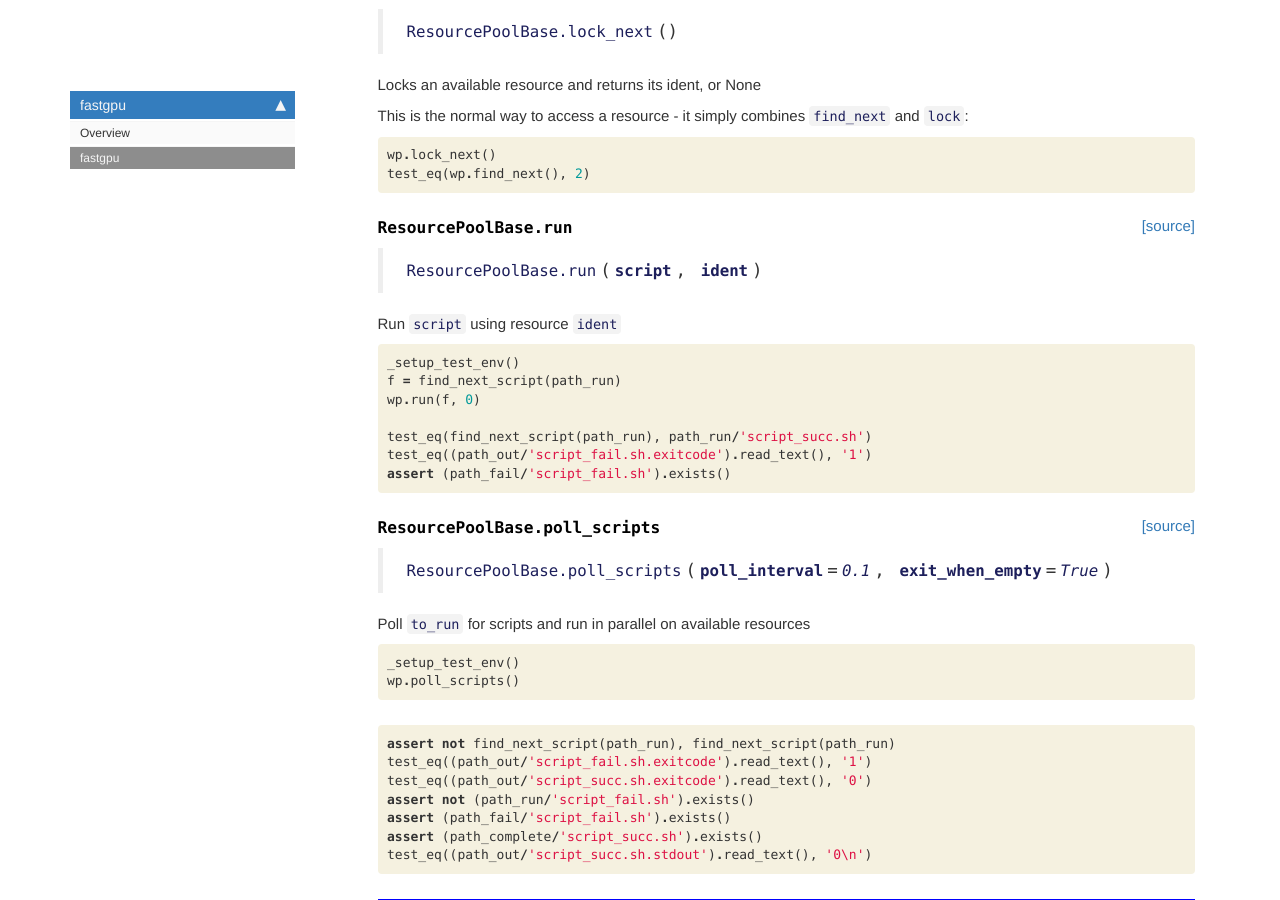
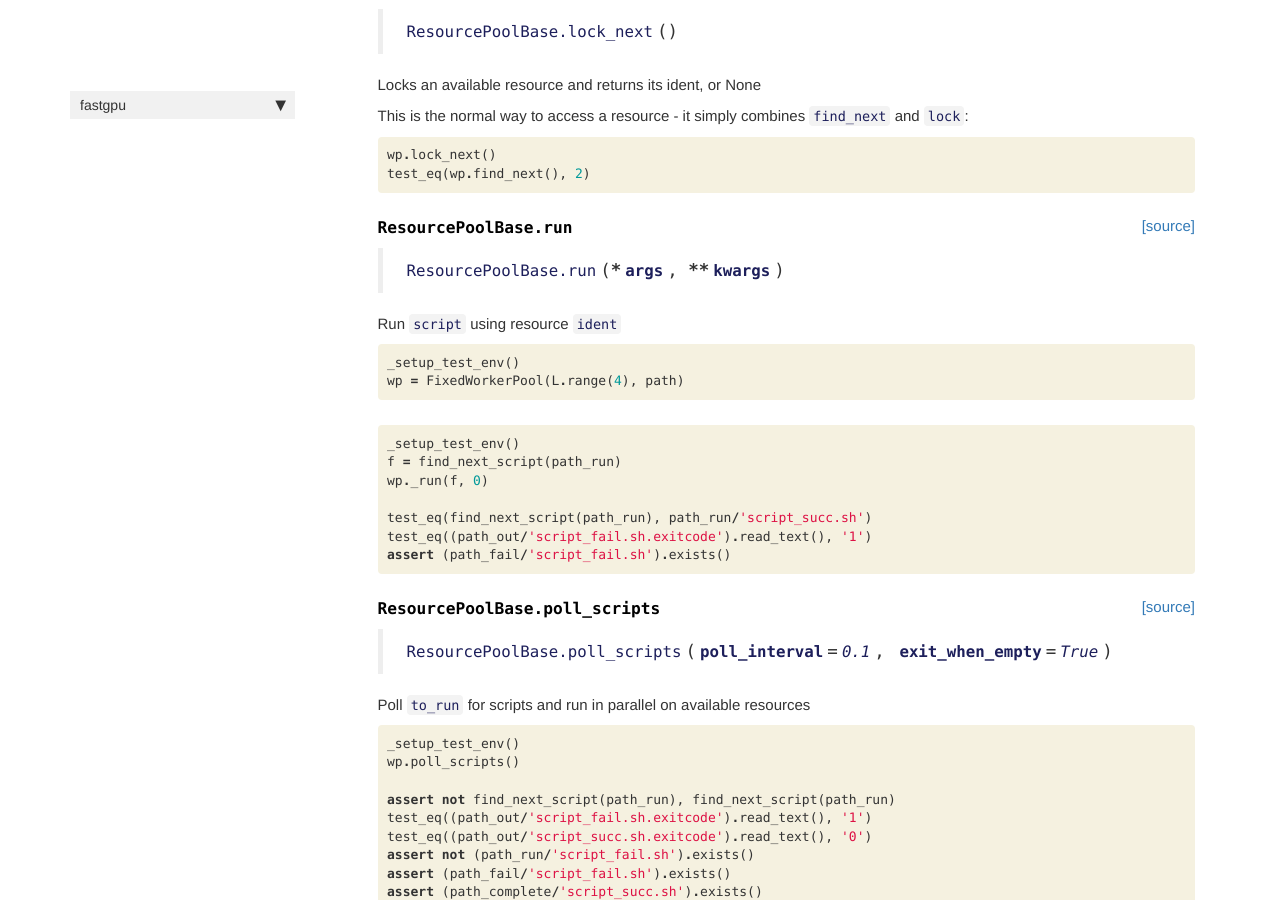
Before and after one commit to fastai/fastgpu, a Jekyll site: the page built from docs/core.html, in a window 1280 px wide and 900 px high, scrolled down 3234 px. Built offline with Jekyll 4.4.1, drawn with Linux system fonts in a browser that asks for light colours; nearby versions of some CDN libraries; comment, search, counter and statistics services are not loaded.

```diff
--- a/docs/_data/sidebars/home_sidebar.yml
+++ b/docs/_data/sidebars/home_sidebar.yml
@@ -11,7 +11,7 @@ entries:
       url: /
     - output: web,pdf
       title: fastgpu
-      url: /core
+      url: /utils
     output: web
     title: fastgpu
   output: web
--- a/docs/core.html
+++ b/docs/core.html
@@ -257,7 +257,7 @@ summary: "API details"
 </div>
 <div class="cell border-box-sizing text_cell rendered"><div class="inner_cell">
 <div class="text_cell_render border-box-sizing rendered_html">
-<p>This abstract class locks and unlocks resources using lockfiles. Override <code>all_ids</code> to make the list of resources available. See <a href="/core.html#FixedWorkerPool"><code>FixedWorkerPool</code></a> for a simple example and details on each method.</p>
+<p>This abstract class locks and unlocks resources using lockfiles. Override <code>all_ids</code> to make the list of resources available. See <a href="core.html#FixedWorkerPool"><code>FixedWorkerPool</code></a> for a simple example and details on each method.</p>
 
 </div>
 </div>
@@ -274,7 +274,7 @@ summary: "API details"
 
 
 <div class="output_markdown rendered_html output_subarea ">
-<h2 id="FixedWorkerPool" class="doc_header"><code>class</code> <code>FixedWorkerPool</code><a href="https://github.com/fastai/fastgpu/tree/master/fastgpu/core.py#L95" class="source_link" style="float:right">[source]</a></h2><blockquote><p><code>FixedWorkerPool</code>(<strong><code>worker_ids</code></strong>, <strong><code>path</code></strong>) :: <a href="/core.html#ResourcePoolBase"><code>ResourcePoolBase</code></a></p>
+<h2 id="FixedWorkerPool" class="doc_header"><code>class</code> <code>FixedWorkerPool</code><a href="https://github.com/fastai/fastgpu/tree/master/fastgpu/core.py#L99" class="source_link" style="float:right">[source]</a></h2><blockquote><p><code>FixedWorkerPool</code>(<strong><code>worker_ids</code></strong>, <strong><code>path</code></strong>) :: <a href="core.html#ResourcePoolBase"><code>ResourcePoolBase</code></a></p>
 </blockquote>
 <p>Vends locked access to fixed list of idents</p>
 
@@ -288,7 +288,7 @@ summary: "API details"
 </div>
 <div class="cell border-box-sizing text_cell rendered"><div class="inner_cell">
 <div class="text_cell_render border-box-sizing rendered_html">
-<p>The simplest possible <a href="/core.html#ResourcePoolBase"><code>ResourcePoolBase</code></a> subclass - the resources are just a list of ids. For instance:</p>
+<p>The simplest possible <a href="core.html#ResourcePoolBase"><code>ResourcePoolBase</code></a> subclass - the resources are just a list of ids. For instance:</p>
 
 </div>
 </div>
@@ -482,7 +482,7 @@ summary: "API details"
 
 
 <div class="output_markdown rendered_html output_subarea ">
-<h4 id="ResourcePoolBase.run" class="doc_header"><code>ResourcePoolBase.run</code><a href="https://github.com/fastai/fastgpu/tree/master/fastgpu/core.py#L66" class="source_link" style="float:right">[source]</a></h4><blockquote><p><code>ResourcePoolBase.run</code>(<strong><code>script</code></strong>, <strong><code>ident</code></strong>)</p>
+<h4 id="ResourcePoolBase.run" class="doc_header"><code>ResourcePoolBase.run</code><a href="https://github.com/fastai/fastgpu/tree/master/fastgpu/core.py#L71" class="source_link" style="float:right">[source]</a></h4><blockquote><p><code>ResourcePoolBase.run</code>(<strong>*<code>args</code></strong>, <strong>**<code>kwargs</code></strong>)</p>
 </blockquote>
 <p>Run <code>script</code> using resource <code>ident</code></p>
 
@@ -500,8 +500,22 @@ summary: "API details"
 <div class="inner_cell">
     <div class="input_area">
 <div class=" highlight hl-ipython3"><pre><span></span><span class="n">_setup_test_env</span><span class="p">()</span>
+<span class="n">wp</span> <span class="o">=</span> <span class="n">FixedWorkerPool</span><span class="p">(</span><span class="n">L</span><span class="o">.</span><span class="n">range</span><span class="p">(</span><span class="mi">4</span><span class="p">),</span> <span class="n">path</span><span class="p">)</span>
+</pre></div>
+
+    </div>
+</div>
+</div>
+
+</div>
+<div class="cell border-box-sizing code_cell rendered">
+<div class="input">
+
+<div class="inner_cell">
+    <div class="input_area">
+<div class=" highlight hl-ipython3"><pre><span></span><span class="n">_setup_test_env</span><span class="p">()</span>
 <span class="n">f</span> <span class="o">=</span> <span class="n">find_next_script</span><span class="p">(</span><span class="n">path_run</span><span class="p">)</span>
-<span class="n">wp</span><span class="o">.</span><span class="n">run</span><span class="p">(</span><span class="n">f</span><span class="p">,</span> <span class="mi">0</span><span class="p">)</span>
+<span class="n">wp</span><span class="o">.</span><span class="n">_run</span><span class="p">(</span><span class="n">f</span><span class="p">,</span> <span class="mi">0</span><span class="p">)</span>
 
 <span class="n">test_eq</span><span class="p">(</span><span class="n">find_next_script</span><span class="p">(</span><span class="n">path_run</span><span class="p">),</span> <span class="n">path_run</span><span class="o">/</span><span class="s1">&#39;script_succ.sh&#39;</span><span class="p">)</span>
 <span class="n">test_eq</span><span class="p">((</span><span class="n">path_out</span><span class="o">/</span><span class="s1">&#39;script_fail.sh.exitcode&#39;</span><span class="p">)</span><span class="o">.</span><span class="n">read_text</span><span class="p">(),</span> <span class="s1">&#39;1&#39;</span><span class="p">)</span>
@@ -522,7 +536,7 @@ summary: "API details"
 
 
 <div class="output_markdown rendered_html output_subarea ">
-<h4 id="ResourcePoolBase.poll_scripts" class="doc_header"><code>ResourcePoolBase.poll_scripts</code><a href="https://github.com/fastai/fastgpu/tree/master/fastgpu/core.py#L71" class="source_link" style="float:right">[source]</a></h4><blockquote><p><code>ResourcePoolBase.poll_scripts</code>(<strong><code>poll_interval</code></strong>=<em><code>0.1</code></em>, <strong><code>exit_when_empty</code></strong>=<em><code>True</code></em>)</p>
+<h4 id="ResourcePoolBase.poll_scripts" class="doc_header"><code>ResourcePoolBase.poll_scripts</code><a href="https://github.com/fastai/fastgpu/tree/master/fastgpu/core.py#L75" class="source_link" style="float:right">[source]</a></h4><blockquote><p><code>ResourcePoolBase.poll_scripts</code>(<strong><code>poll_interval</code></strong>=<em><code>0.1</code></em>, <strong><code>exit_when_empty</code></strong>=<em><code>True</code></em>)</p>
 </blockquote>
 <p>Poll <code>to_run</code> for scripts and run in parallel on available resources</p>
 
@@ -541,19 +555,8 @@ summary: "API details"
     <div class="input_area">
 <div class=" highlight hl-ipython3"><pre><span></span><span class="n">_setup_test_env</span><span class="p">()</span>
 <span class="n">wp</span><span class="o">.</span><span class="n">poll_scripts</span><span class="p">()</span>
-</pre></div>
 
-    </div>
-</div>
-</div>
-
-</div>
-<div class="cell border-box-sizing code_cell rendered">
-<div class="input">
-
-<div class="inner_cell">
-    <div class="input_area">
-<div class=" highlight hl-ipython3"><pre><span></span><span class="k">assert</span> <span class="ow">not</span> <span class="n">find_next_script</span><span class="p">(</span><span class="n">path_run</span><span class="p">),</span> <span class="n">find_next_script</span><span class="p">(</span><span class="n">path_run</span><span class="p">)</span>
+<span class="k">assert</span> <span class="ow">not</span> <span class="n">find_next_script</span><span class="p">(</span><span class="n">path_run</span><span class="p">),</span> <span class="n">find_next_script</span><span class="p">(</span><span class="n">path_run</span><span class="p">)</span>
 <span class="n">test_eq</span><span class="p">((</span><span class="n">path_out</span><span class="o">/</span><span class="s1">&#39;script_fail.sh.exitcode&#39;</span><span class="p">)</span><span class="o">.</span><span class="n">read_text</span><span class="p">(),</span> <span class="s1">&#39;1&#39;</span><span class="p">)</span>
 <span class="n">test_eq</span><span class="p">((</span><span class="n">path_out</span><span class="o">/</span><span class="s1">&#39;script_succ.sh.exitcode&#39;</span><span class="p">)</span><span class="o">.</span><span class="n">read_text</span><span class="p">(),</span> <span class="s1">&#39;0&#39;</span><span class="p">)</span>
 <span class="k">assert</span> <span class="ow">not</span> <span class="p">(</span><span class="n">path_run</span><span class="o">/</span><span class="s1">&#39;script_fail.sh&#39;</span><span class="p">)</span><span class="o">.</span><span class="n">exists</span><span class="p">()</span>
@@ -585,7 +588,7 @@ summary: "API details"
 
 
 <div class="output_markdown rendered_html output_subarea ">
-<h2 id="ResourcePoolGPU" class="doc_header"><code>class</code> <code>ResourcePoolGPU</code><a href="https://github.com/fastai/fastgpu/tree/master/fastgpu/core.py#L106" class="source_link" style="float:right">[source]</a></h2><blockquote><p><code>ResourcePoolGPU</code>(<strong><code>path</code></strong>) :: <a href="/core.html#ResourcePoolBase"><code>ResourcePoolBase</code></a></p>
+<h2 id="ResourcePoolGPU" class="doc_header"><code>class</code> <code>ResourcePoolGPU</code><a href="https://github.com/fastai/fastgpu/tree/master/fastgpu/core.py#L110" class="source_link" style="float:right">[source]</a></h2><blockquote><p><code>ResourcePoolGPU</code>(<strong><code>path</code></strong>) :: <a href="core.html#ResourcePoolBase"><code>ResourcePoolBase</code></a></p>
 </blockquote>
 <p>Vends locked access to NVIDIA GPUs</p>
 
@@ -614,7 +617,7 @@ summary: "API details"
 </div>
 <div class="cell border-box-sizing text_cell rendered"><div class="inner_cell">
 <div class="text_cell_render border-box-sizing rendered_html">
-<p>This is a resource pool that uses <a href="https://pypi.org/project/pynvml/">pynvml</a> to find GPUs that aren't being used (based on whether they have memory allocated). It is implemented by overriding two methods from <a href="/core.html#ResourcePoolBase"><code>ResourcePoolBase</code></a>. Usage is identical to <a href="/core.html#FixedWorkerPool"><code>FixedWorkerPool</code></a>, except that you don't need to pass in <code>worker_ids</code>, since available GPUs are considered to be the resource pool.</p>
+<p>This is a resource pool that uses <a href="https://pypi.org/project/pynvml/">pynvml</a> to find GPUs that aren't being used (based on whether they have memory allocated). It is implemented by overriding two methods from <a href="core.html#ResourcePoolBase"><code>ResourcePoolBase</code></a>. Usage is identical to <a href="core.html#FixedWorkerPool"><code>FixedWorkerPool</code></a>, except that you don't need to pass in <code>worker_ids</code>, since available GPUs are considered to be the resource pool.</p>
 
 </div>
 </div>
@@ -628,7 +631,7 @@ summary: "API details"
 
 
 <div class="output_markdown rendered_html output_subarea ">
-<h4 id="ResourcePoolGPU.is_available" class="doc_header"><code>ResourcePoolGPU.is_available</code><a href="https://github.com/fastai/fastgpu/tree/master/fastgpu/core.py#L117" class="source_link" style="float:right">[source]</a></h4><blockquote><p><code>ResourcePoolGPU.is_available</code>(<strong><code>ident</code></strong>)</p>
+<h4 id="ResourcePoolGPU.is_available" class="doc_header"><code>ResourcePoolGPU.is_available</code><a href="https://github.com/fastai/fastgpu/tree/master/fastgpu/core.py#L127" class="source_link" style="float:right">[source]</a></h4><blockquote><p><code>ResourcePoolGPU.is_available</code>(<strong><code>ident</code></strong>)</p>
 </blockquote>
 <p>If a GPU's used_memory is less than 1G and is running no procs then it will be regarded as available</p>
 
@@ -649,7 +652,7 @@ summary: "API details"
 
 
 <div class="output_markdown rendered_html output_subarea ">
-<h4 id="ResourcePoolGPU.all_ids" class="doc_header"><code>ResourcePoolGPU.all_ids</code><a href="https://github.com/fastai/fastgpu/tree/master/fastgpu/core.py#L124" class="source_link" style="float:right">[source]</a></h4><blockquote><p><code>ResourcePoolGPU.all_ids</code>()</p>
+<h4 id="ResourcePoolGPU.all_ids" class="doc_header"><code>ResourcePoolGPU.all_ids</code><a href="https://github.com/fastai/fastgpu/tree/master/fastgpu/core.py#L134" class="source_link" style="float:right">[source]</a></h4><blockquote><p><code>ResourcePoolGPU.all_ids</code>()</p>
 </blockquote>
 <p>All GPUs</p>
 
--- a/docs/index.html
+++ b/docs/index.html
@@ -68,10 +68,10 @@ optional arguments:
 <div class="cell border-box-sizing text_cell rendered"><div class="inner_cell">
 <div class="text_cell_render border-box-sizing rendered_html">
 <p><code>path</code> defaults to the current directory. The path should contain a subdirectory <code>to_run</code> containing executable scripts you wish to run. It should not contain any other files, although it can contain subdirectories (which are ignored).</p>
-<p><code>fastgpu_poll</code> will run each script in <code>to_run</code> in sorted order. Each script will be assigned to one GPU. The id of the GPU selected will be passed as the first argument to the script; it is the responsibility of your script to use this GPU.</p>
+<p><code>fastgpu_poll</code> will run each script in <code>to_run</code> in sorted order. Each script will be assigned to one GPU. The <code>CUDA_VISIBLE_DEVICES</code> environment variable will be set to the ID of this GPU in the script's subprocess. In addition, the <code>FASTGPU_ID</code> environment variable will also be set to this ID.</p>
 <p>Once a script is selected to be run, it is moved into a directory called <code>running</code>. Once it's finished, it's moved into <code>complete</code> or <code>fail</code> as appropriate. stdout and stderr are captured to files with the same name as the script, plus <code>stdout</code> or <code>stderr</code> appended.</p>
 <p>If <code>exit</code> is <code>1</code> (which is the default), then once all scripts are run, <code>fastgpu_poll</code> will exit. If it is <code>0</code> then <code>fastgpu_poll</code> will continue running until it is killed; it will keep polling for any new scripts that are added to <code>to_run</code>.</p>
-<p>To limit the GPUs available to fastgpu, use <a href="https://devblogs.nvidia.com/cuda-pro-tip-control-gpu-visibility-cuda_visible_devices/">CUDA_VISIBLE_DEVICES</a>, e.g.:</p>
+<p>To limit the GPUs available to fastgpu, set <a href="https://devblogs.nvidia.com/cuda-pro-tip-control-gpu-visibility-cuda_visible_devices/">CUDA_VISIBLE_DEVICES</a> before polling, e.g.:</p>
 
 <pre><code>CUDA_VISIBLE_DEVICES=2,3 fastgpu_poll script_dir</code></pre>
 
--- a/docs/sidebar.json
+++ b/docs/sidebar.json
@@ -1,6 +1,6 @@
 {
   "fastgpu": {
     "Overview": "/",
-    "fastgpu": "/core"
+    "fastgpu": "/utils"
   }
 }
```
Also changed, not shown: README.md.
